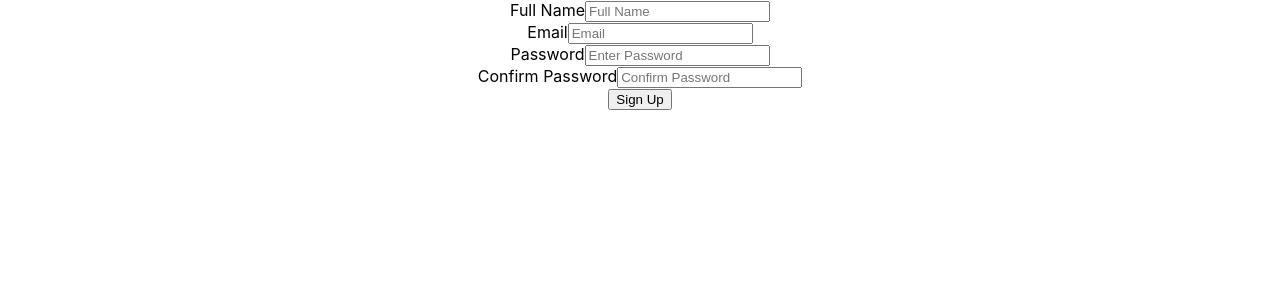
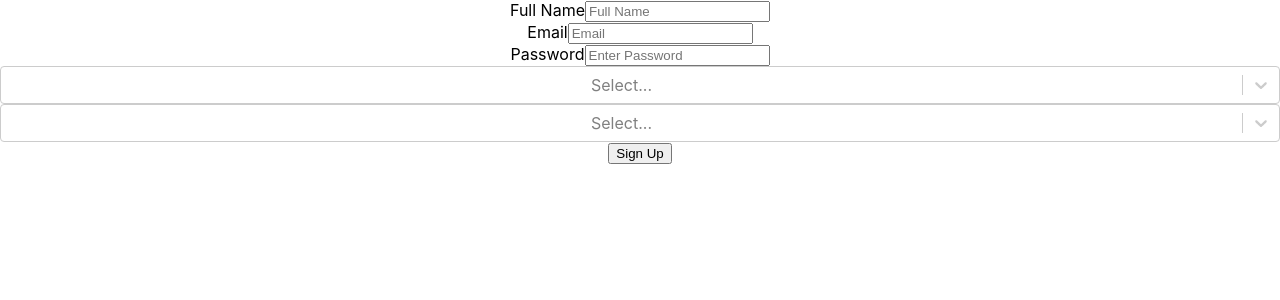
Before and after one commit to shkuropatenko/Frontend-Take-Home-Exercise, a React (Create React App) app: page / in a window 1280 px wide. Shown: the top 300 px of the page. Built offline with nearby package versions, Linux system fonts and the light colour scheme; no server answers.

Commit message:
Added react-select Added Controller hook form react Created GET and POST requests

```diff
--- a/package.json
+++ b/package.json
@@ -3,6 +3,7 @@
   "version": "0.1.0",
   "private": true,
   "dependencies": {
+    "@hookform/resolvers": "^2.9.10",
     "@testing-library/jest-dom": "^5.16.5",
     "@testing-library/react": "^13.4.0",
     "@testing-library/user-event": "^13.5.0",
@@ -11,6 +12,7 @@
     "react-dom": "^18.2.0",
     "react-hook-form": "^7.41.5",
     "react-scripts": "5.0.1",
+    "react-select": "^5.7.0",
     "web-vitals": "^2.1.4",
     "yup": "^0.32.11"
   },
--- a/src/App.js
+++ b/src/App.js
@@ -1,27 +1,74 @@
 import './App.css';
 import Input from './components/input';
+import Select from 'react-select';
 
-import { useForm } from "react-hook-form";
+import React, { useEffect, useState } from "react";
+import { useForm, Controller } from "react-hook-form";
 import { yupResolver } from "@hookform/resolvers/yup";
 import * as yup from "yup";
+import axios from "./axiosInstance";
 
-const schema = yup.object({
+const schema = yup.object().shape({
   name: yup.string().required("Full Name is a required field"),
   email: yup.string().required("Email is a required field").email("Email is not valid!"),
   password: yup.string().min(8, "Password must be at least 8 characters").required(),
-  confirmPassword: yup.string().oneOf([yup.ref("password")], "Password must be match."),
-  // occupation:,
-  // state:,
+  occupation: yup.string().required("occupation is a required field"),
+  state: yup.string().required("Select State")
 });
 
 function App() {
-  const { handleSubmit, register, formState: { errors } } = useForm({
+  const { handleSubmit, register, formState: { errors }, control } = useForm({
     resolver: yupResolver(schema)
   });
 
-  const formSubmit = (data) => {
-    console.log(data);
-  }
+  const methods = useForm();
+  const default_value = 1;
+
+  const [selectOption, setSelectOption] = useState([]);
+  useEffect(() => {
+    const getSelect = async () => {
+      const res = await fetch('https://frontend-take-home.fetchrewards.com/form');
+      const getSelectOptions = await res.json();
+      setSelectOption(await getSelectOptions);
+    }
+
+    getSelect();
+  }, []);
+
+  const [selectedYear, setSelectedYear] = useState("");
+  const handleYearChange = (selectedYear) => {
+    setSelectedYear(selectedYear);
+  };
+
+  const formSubmit = data => {
+    console.log(data)
+    axios
+      .post(
+        'https://frontend-take-home.fetchrewards.com/form',
+        data,
+        { headers: { 'Content-Type': 'application/json' } }
+      )
+      .then(response => { console.log(response.data) })
+      .catch(error => { console.log(error.data) });
+  };
+
+  const arrStates = [];
+  const arrOccupations = [];
+
+  const objStates = selectOption?.states?.map(item => {
+    return arrStates.push({
+      label: item.abbreviation,
+      value: item.name
+    })
+  })
+
+  const objOccupations = selectOption?.occupations?.map(item => {
+    return arrOccupations.push({
+      label: item,
+      value: item
+    })
+  })
+  console.log(selectOption)
 
   return (
     <div className="App">
@@ -50,17 +97,37 @@ function App() {
           register={{ ...register("password") }}
           errorsMessage={errors.password?.message}
         />
-        <Input
-          id="confirmPassword"
-          label="Confirm Password"
-          type="password"
-          placeholder="Confirm Password"
-          register={{ ...register("confirmPassword") }}
-          errorsMessage={errors.confirmPassword?.message}
+        <Controller
+          control={control}
+          defaultValue={arrStates.map(c => c.value)}
+          name="state"
+          render={({ field: { onChange, value, ref } }) => (
+            <Select
+              inputRef={ref}
+              value={arrStates.filter(c => value.includes(c.value))}
+              onChange={val => onChange(val.value)}
+              register={{ ...register("state") }}
+              options={arrStates}
+            />
+          )}
+        />
+        <Controller
+          control={control}
+          defaultValue={arrOccupations.map(c => c.value)}
+          name="occupation"
+          render={({ field: { onChange, value, ref } }) => (
+            <Select
+              inputRef={ref}
+              value={arrOccupations.filter(c => value.includes(c.value))}
+              onChange={val => onChange(val.value)}
+              register={{ ...register("state") }}
+              options={arrOccupations}
+            />
+          )}
         />
         <button>Sign Up</button>
       </form>
-    </div>
+    </div >
   );
 }
 
--- /dev/null
+++ b/src/axiosInstance.js
@@ -0,0 +1,11 @@
+import axios from "axios";
+
+const instance = axios.create({
+  baseURL: "https://frontend-take-home.fetchrewards.com/form",
+  timeout: 5000,
+  headers: {
+    "Content-type": "application/json"
+  }
+});
+
+export default instance;
```
Also changed, not shown: src/components/select.js (added, +9 -0 lines), 1 other file (tests, documents, lock files or other folders).
